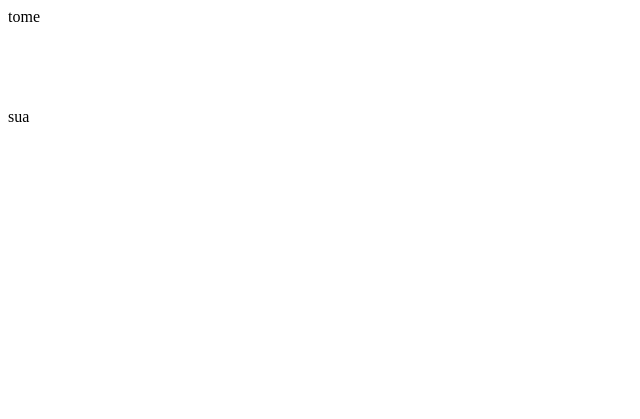
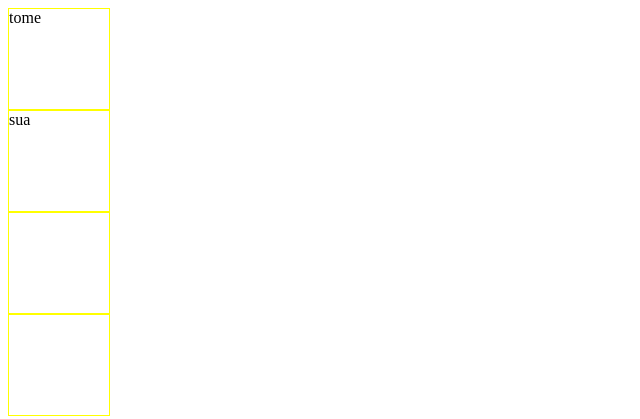
Before and after one commit to andpp77/projetop, a plain HTML site: page index.html in a window 1280 px wide. Shown: the whole page, without its empty margins (0-640 px from the left). Drawn offline with Linux system fonts and the light colour scheme.

Commit message:
section com estilo 2

```diff
--- a/index.html
+++ b/index.html
@@ -9,6 +9,9 @@
             height: 100px;
             width: 100px;
             border: 1px;
+            border-style: solid;
+            border-color: yellow;
+            border-width: 1px;
         }
     </style>
 </head>
```
